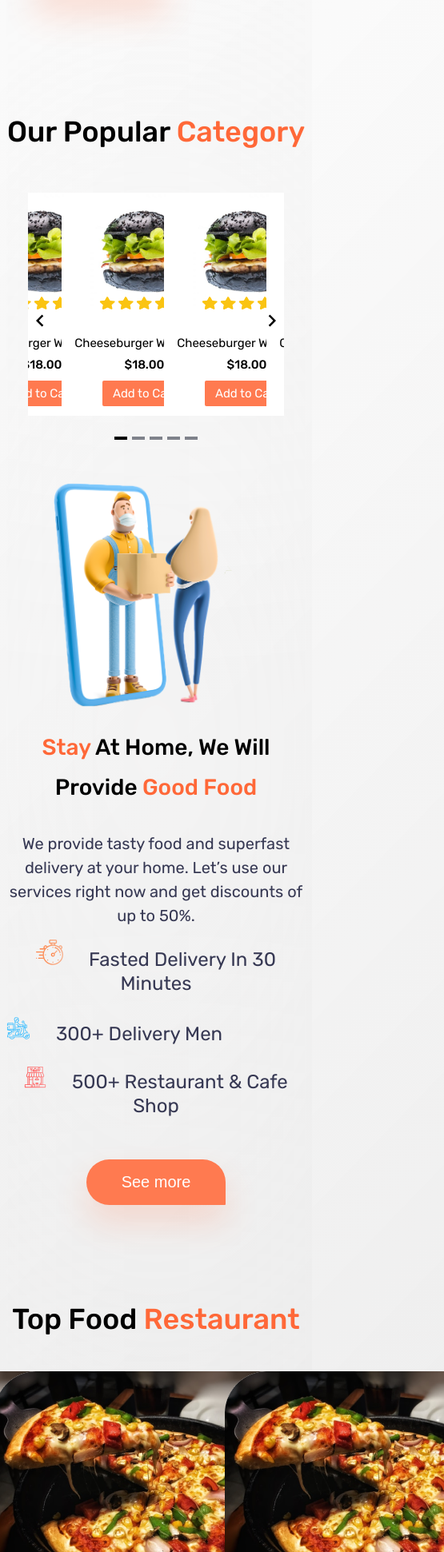
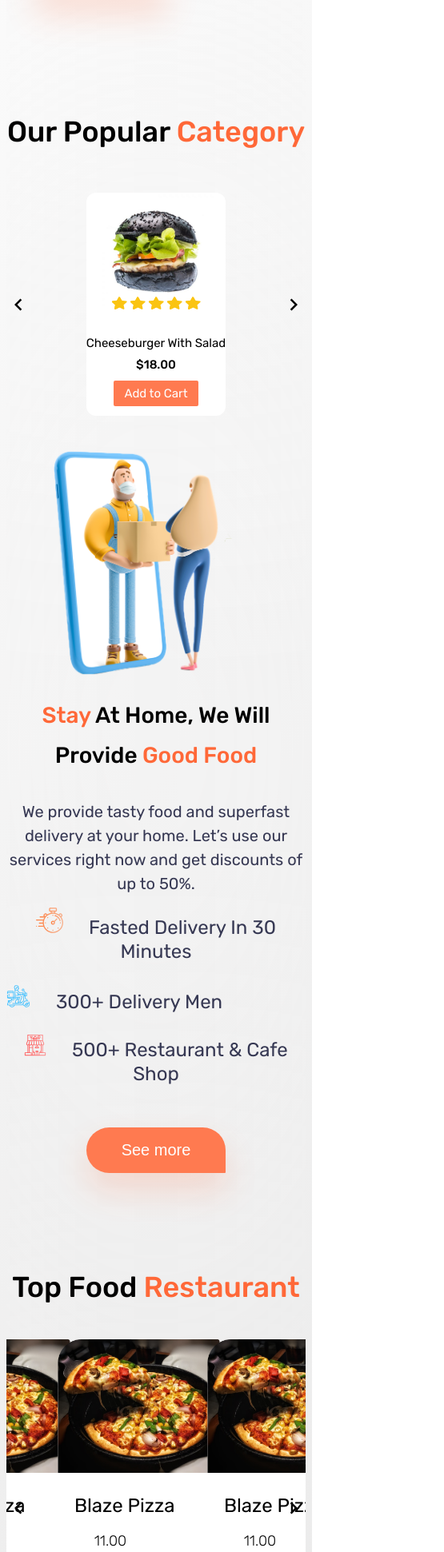
Before and after one commit to Kizya007/deliveryProject, a Vue app: page / in a window 390 px wide. Shown: the part 757-2698 px from the top of the page at 80% size, 555 px wide, since content can reach past the window. Built offline with nearby package versions, Linux system fonts and the light colour scheme.

Commit message:
fixed adaptive

```diff
--- a/src/assets/Category.scss
+++ b/src/assets/Category.scss
@@ -226,13 +226,19 @@
     }
     .products {
       display: none;
+      &-card {
+        margin: 0;
+
+        &__img {
+          width: auto;
+        }
+      }
     }
     .slider {
       display: none;
     }
     .container-slider {
       display: block;
-      width: 320px;
     }
   }
 }
--- a/src/assets/TopFood.scss
+++ b/src/assets/TopFood.scss
@@ -33,6 +33,11 @@
       border-radius: 53px 5px;
 
       margin-bottom: 43px;
+
+      &__img {
+        width: 100%;
+        height: 100%;
+      }
 
       &__name {
         padding-left: 20px;
@@ -100,24 +105,27 @@
     }
     .container-slider {
       display: none;
+      width: auto;
     }
   }
 }
 
 @media only screen and (max-width: 768px) {
   .food {
-    display: flex;
-    flex-direction: column;
-    align-items: center;
-    justify-content: center;
     .cards {
       display: none;
-
       &-list {
+        &__img {
+          img {
+            width: 100%;
+            height: 100%;
+          }
+        }
       }
     }
     .container-slider {
       display: block;
+      width: 100%;
     }
   }
 }
--- a/src/components/MainCategory.vue
+++ b/src/components/MainCategory.vue
@@ -112,13 +112,13 @@
       </div>
     </div>
     <div class="container-slider">
-      <carousel :items-to-show="2.5" :wrap-around="true">
+      <carousel :items-to-show="1" :wrap-around="true">
         <slide v-for="slide in 5" :key="slide">
           <ProductCard />
         </slide>
         <template #addons>
           <navigation />
-          <pagination />
+          <!-- <pagination /> -->
         </template>
       </carousel>
     </div>
@@ -131,7 +131,7 @@ import BurgerIcon from "@/assets/icon/BurgerIcon.vue";
 import PizzaIcon from "@/assets/icon/PizzaIcon.vue";
 import SandwichIcon from "@/assets/icon/SandwichIcon.vue";
 import SetMenuIcon from "@/assets/icon/SetMenuIcon.vue";
-// import StarIcon from "@/assets/icon/StarIcon.vue";
+import StarIcon from "@/assets/icon/StarIcon.vue";
 import ArrowLeft from "@/assets/icon/ArrowLeft.vue";
 import ArrowRight from "@/assets/icon/ArrowRight.vue";
 import ProductCard from "./ProductCard.vue";
@@ -151,7 +151,7 @@ export default {
     PizzaIcon,
     SandwichIcon,
     SetMenuIcon,
-    // StarIcon,
+    StarIcon,
     ArrowLeft,
     ArrowRight,
     ProductCard,
--- a/src/components/TopFood.vue
+++ b/src/components/TopFood.vue
@@ -84,7 +84,7 @@
       </li>
     </ul>
     <div class="container-slider">
-      <carousel :items-to-show="2.5" :wrap-around="true">
+      <carousel :items-to-show="2" :wrap-around="true">
         <slide v-for="slide in 5" :key="slide">
           <li class="cards-list">
             <div class="cards-list__img">
```
